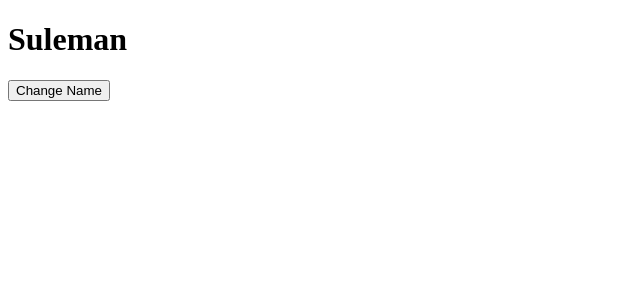
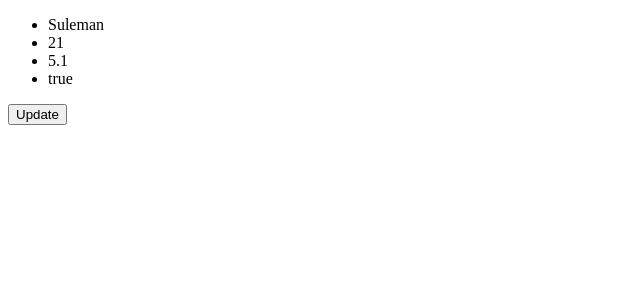
Before and after one commit to Muhammad-Sulman/ReactFirstApp, a React (Vite) app in the folder react-App1.0/: page / in a window 1280 px wide. Shown: the top 300 px of the page, without its empty margins (0-640 px from the left). Built offline with nearby package versions, Linux system fonts and the light colour scheme.

Commit message:
obj with use state

```diff
--- a/react-App1.0/src/App.jsx
+++ b/react-App1.0/src/App.jsx
@@ -21,7 +21,10 @@
 // import StylingComponent from './StylingComponent';
 // import BsComponent from './BsComponent';
 
-import UsedstateComponent from "./UsedstateComponent";
+import Objusestate from "./Objusestate";
+
+// import UsedstateComponent from "./UsedstateComponent";
+
 
 
 
@@ -52,7 +55,9 @@ function App() {
           {/* <Stylesheet2></Stylesheet2>
           <Stylesheet1></Stylesheet1> */}
           {/* <BsComponent></BsComponent> */}
-          <UsedstateComponent></UsedstateComponent>
+          {/* <UsedstateComponent></UsedstateComponent> */}
+          <Objusestate></Objusestate>
+
 
       </>
     );
--- a/react-App1.0/src/Objusestate.jsx
+++ b/react-App1.0/src/Objusestate.jsx
@@ -10,6 +10,25 @@ function Objusestate() {
     }
 
     let [person, setPerson] = useState(obj);
+    // let changeState = () => {
+    //     setPerson({
+    //         name: "Ali",
+    //         age: 27,
+    //         height: 5.4,
+    //         isyoung: true
+    //     });
+    // }
+
+    let changeState = () => {
+        setPerson(perviousState => {
+            return{
+            ...perviousState,
+                name: "Ali"
+            }
+
+        });
+    }
+
     return (
         <div>
             <ul>
@@ -18,6 +37,7 @@ function Objusestate() {
                 <li>{person.height}</li>
                 <li>{person.isyoung.toString()}</li>
             </ul>
+            <button onClick={changeState}>Update</button>
         </div>
     )
 }
```
